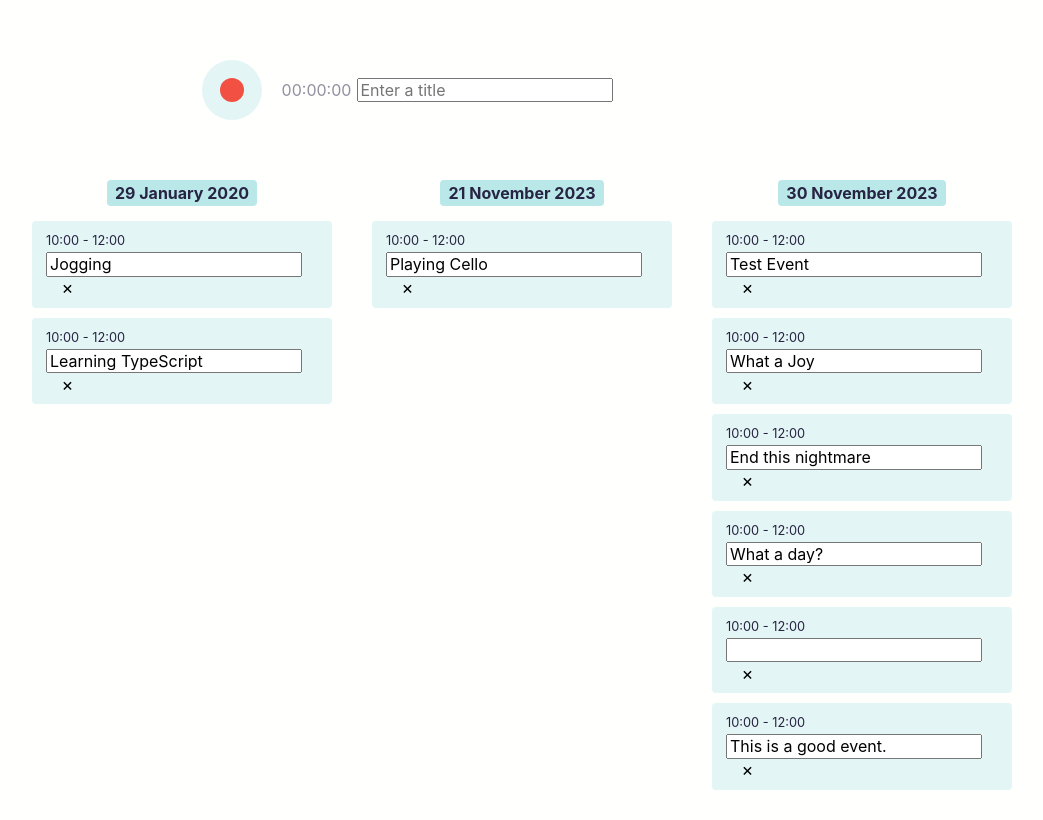
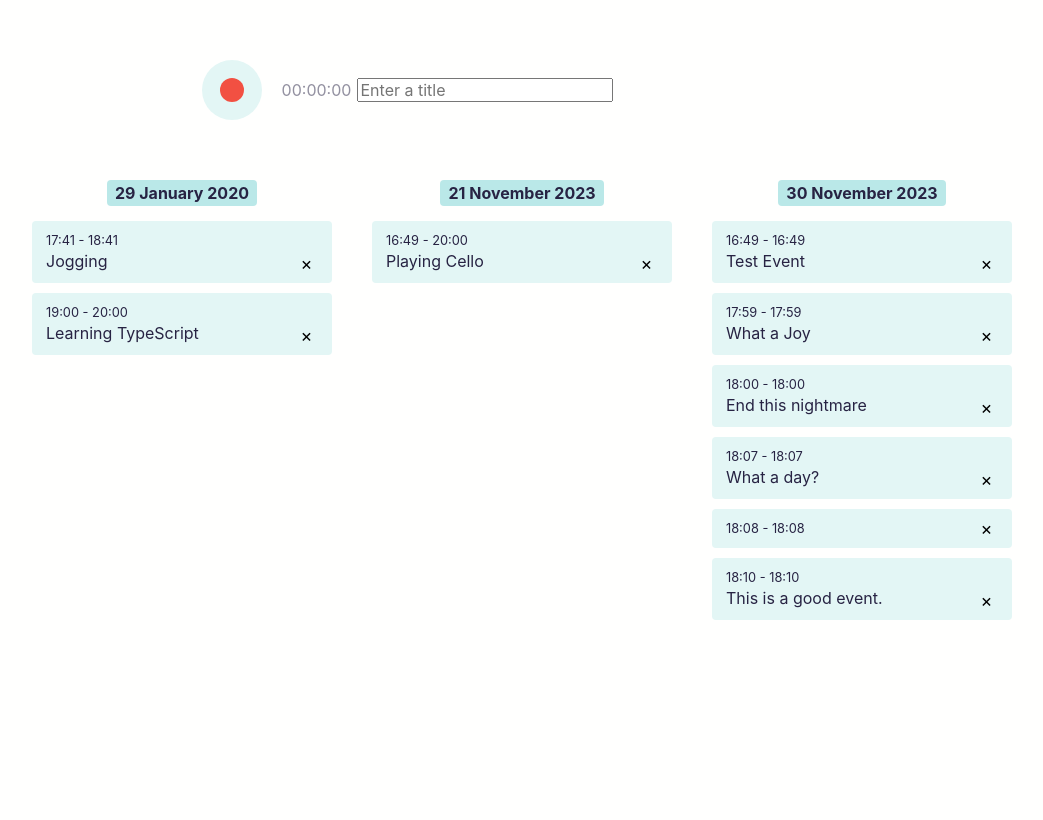
Before and after one commit to dbbrandt/react-redux-ts, a React (Create React App) app: page / in a window 1280 px wide. Shown: the whole page, without its empty margins (233-1276 px from the left). Built offline with nearby package versions, Linux system fonts and the light colour scheme; data requests are answered from the project's data file.

Commit message:
Added ability to click anywhere on the event div to enter edit mode. To get focus on the input field to work  had  to put it in a useEffect because the onClick event caused the component to rerender a remove  the focus. Fixed time range to be generated from actual start and end.

```diff
--- a/src/components/Calendar/EventItem.tsx
+++ b/src/components/Calendar/EventItem.tsx
@@ -1,6 +1,13 @@
 import {deleteEvent, updateEvent, UserEvent} from "./user-events-slice";
-import React, {ChangeEvent, useState} from "react";
+import React, {ChangeEvent, useEffect, useRef, useState} from "react";
 import {useAppDispatch} from "../../redux/store";
+import {addZero} from "../../lib/utils";
+
+
+const createTime = (dateString: string) => {
+    const date = new Date(dateString);
+    return  `${addZero(date.getHours())}:${addZero(date.getMinutes())}`;
+};
 
 interface Props {
     eventItem: UserEvent
@@ -9,14 +16,23 @@ interface Props {
 const EventItem : React.FC<Props> = ({ eventItem}) => {
     const dispatch = useAppDispatch();
     const [title, setTitle] = useState<UserEvent['title']>(eventItem.title);
+    const [editing, setEditing] = useState<boolean>(false);
+    const inputRef = useRef<HTMLInputElement>(null)
     const handleDelete = () => {
         dispatch(deleteEvent(eventItem.id));
     }
+
+    useEffect(() => {
+        if (editing && inputRef.current) {
+            inputRef.current.focus();
+        }
+    }, [editing]);
 
     const handleUpdate = () => {
         const updated = {...eventItem};
         updated.title = title;
         dispatch(updateEvent(updated));
+        setEditing(false);
     }
 
     const handleChange = (event: ChangeEvent<HTMLInputElement>) => {
@@ -24,18 +40,27 @@ const EventItem : React.FC<Props> = ({ eventItem}) => {
     };
 
     return (
-        <div className="calendar-event">
+        <div className="calendar-event"
+             tabIndex={0}  // Make the div focusable
+             onClick={() => setEditing(true)}
+             style={{ outline: 'none' }}  // Optionally remove the outline on focus
+        >
             <div className="calendar-event-info">
-                <div className="calendar-event-time">10:00 - 12:00</div>
-                <div className="calendar-event-title">
+                <div className="calendar-event-time">
+                    {createTime(eventItem.dateStart)} - {createTime(eventItem.dateEnd)}
+                </div>
+                <div className="calendar-event-title"  style={{display: editing ? 'block' : 'none'}}>
                     <input
                         type="text"
                         value={title}
-
+                        ref={inputRef}
+                        onBlur={handleUpdate}
                         onChange={handleChange}
-                        onBlur={handleUpdate}
                     />
                 </div>
+            </div>
+            <div className="calendar-event-title" style={{display: editing ? 'none' : 'block'}}>
+                {eventItem.title}
             </div>
             <button className="calendar-event-delete-button" onClick={handleDelete}>
                 &times;
```
